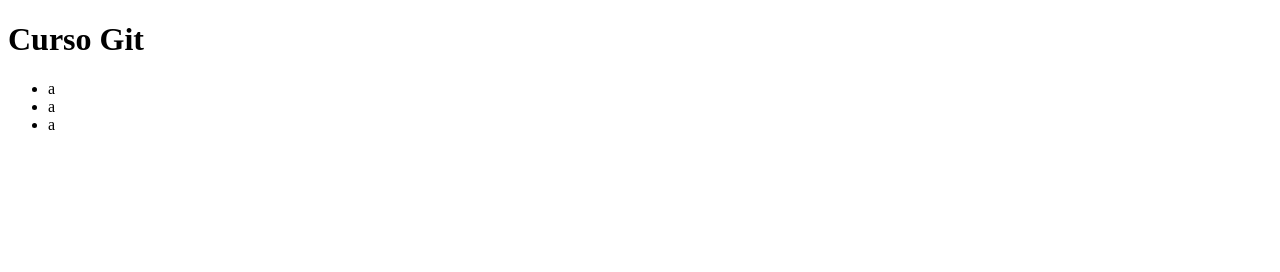
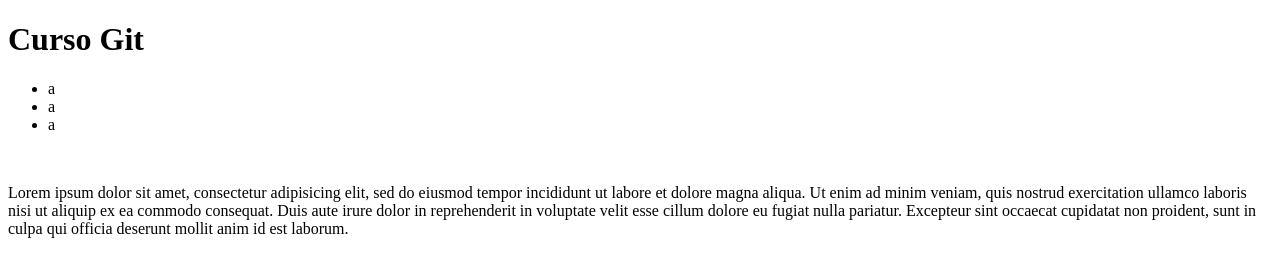
Before and after one commit to Jesus-s-m/cursojc, a plain HTML site: page index.html in a window 1280 px wide. Drawn offline with Linux system fonts and the light colour scheme.

Commit message:
seccion terminada

```diff
--- a/index.html
+++ b/index.html
@@ -17,5 +17,16 @@
 		<li>a</li>
 	</ul>
 </nav>
+<section>
+	<article>
+			<img src="" alt="">
+			<p>Lorem ipsum dolor sit amet, consectetur adipisicing elit, sed do eiusmod
+			tempor incididunt ut labore et dolore magna aliqua. Ut enim ad minim veniam,
+			quis nostrud exercitation ullamco laboris nisi ut aliquip ex ea commodo
+			consequat. Duis aute irure dolor in reprehenderit in voluptate velit esse
+			cillum dolore eu fugiat nulla pariatur. Excepteur sint occaecat cupidatat non
+			proident, sunt in culpa qui officia deserunt mollit anim id est laborum.</p>
+	</article>
+</section>
 </body>
 </html>
```
